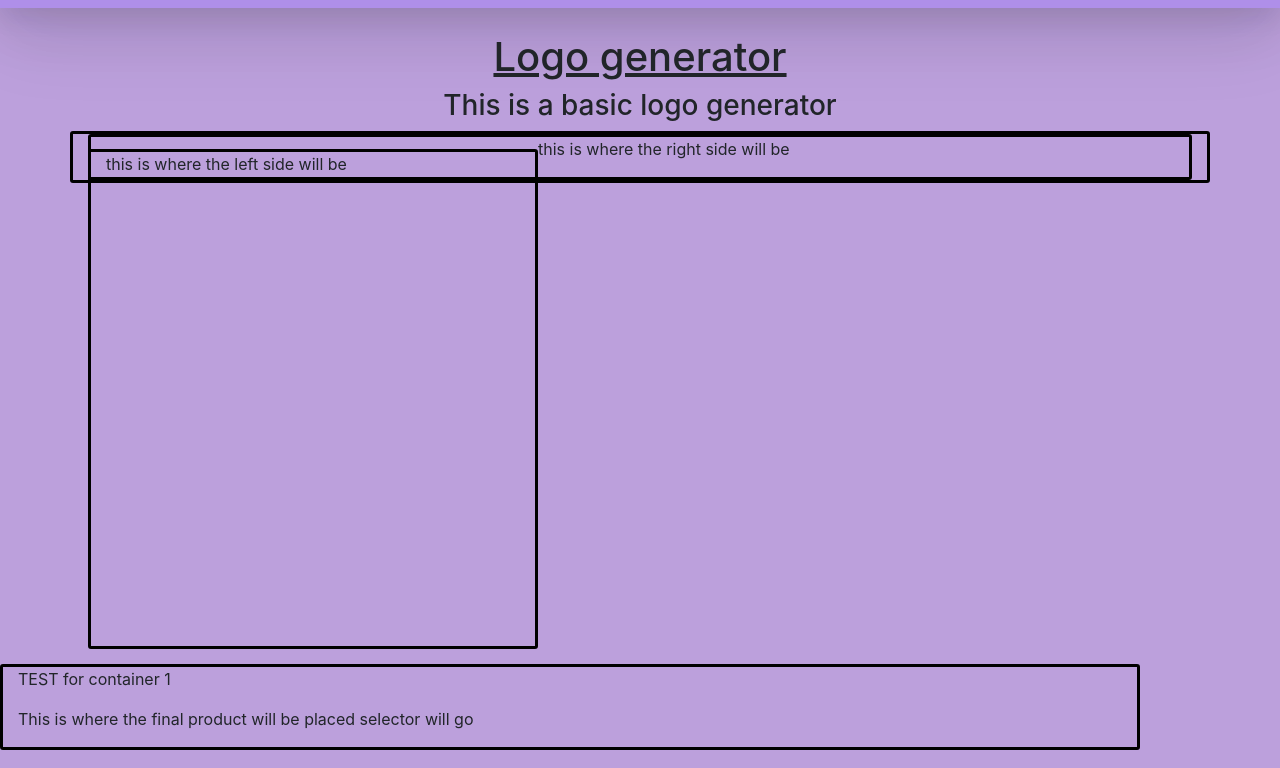
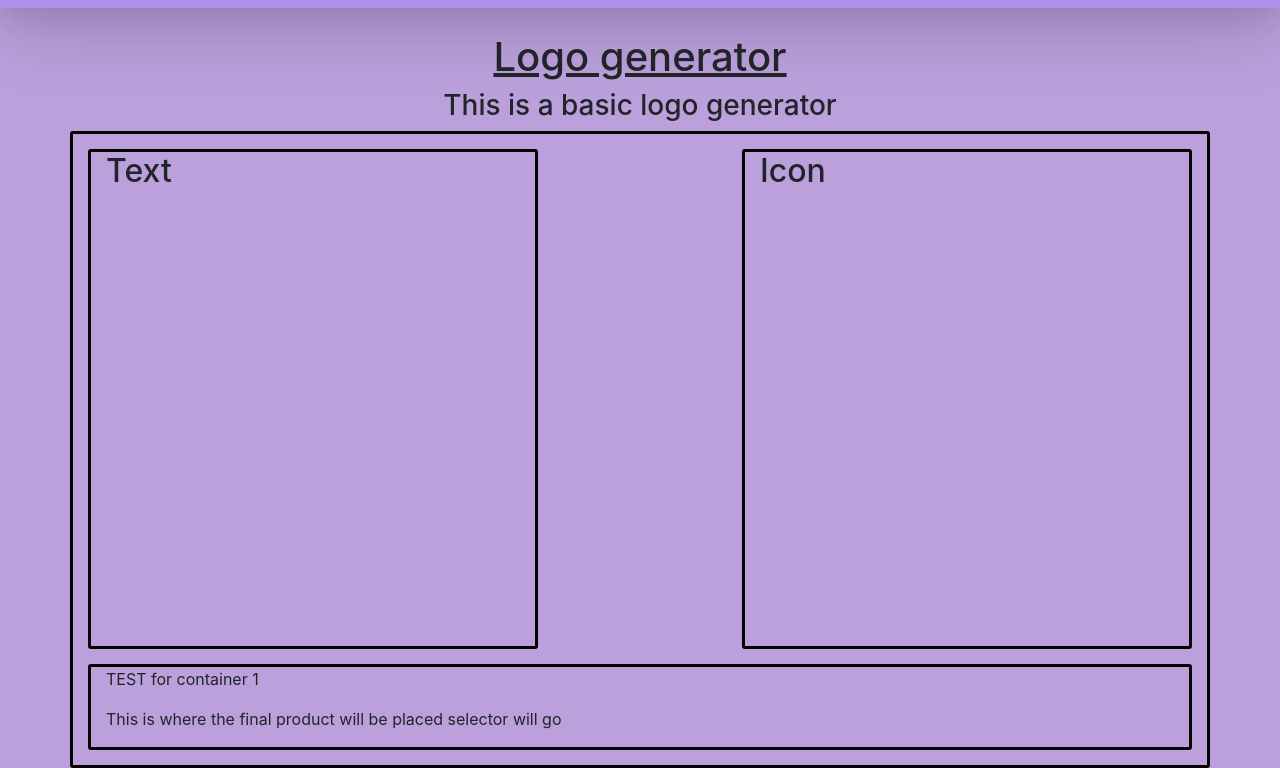
Before and after one commit to ArdentShadow/logo-generator, a plain HTML site: page index.html in a window 1280 px wide. Shown: the part 54-822 px from the top of the page. Drawn offline with nearby package versions, Linux system fonts and the light colour scheme.

Commit message:
Added a few text edits should be adding style to the boxes soon NO JAVASCRIPT

```diff
--- a/index.html
+++ b/index.html
@@ -32,23 +32,20 @@
 
 <div class="container" id="ctbig">
     <div class="container" id="ctleft">
-<p>this is where the left side will be</p>
+        <h2>Text</h2>
 
     </div>
-    <div class="container" id="right">
-<p>this is where the right side will be</p>
 
-    </div>
-</div>
-
-<div class="container" id="finalProduct">
-    <p>TEST for container 1</p>
-    <p> This is where the final product will be placed selector will go</p>
+    <div class="container" id="ctright">
+        <h2>Icon</h2>
     </div>
 
+    <div class="container" id="finalProduct">
+        <p>TEST for container 1</p>
+        <p> This is where the final product will be placed selector will go</p>
+    </div>
 
-
-
+</div>
 
 
 
```
